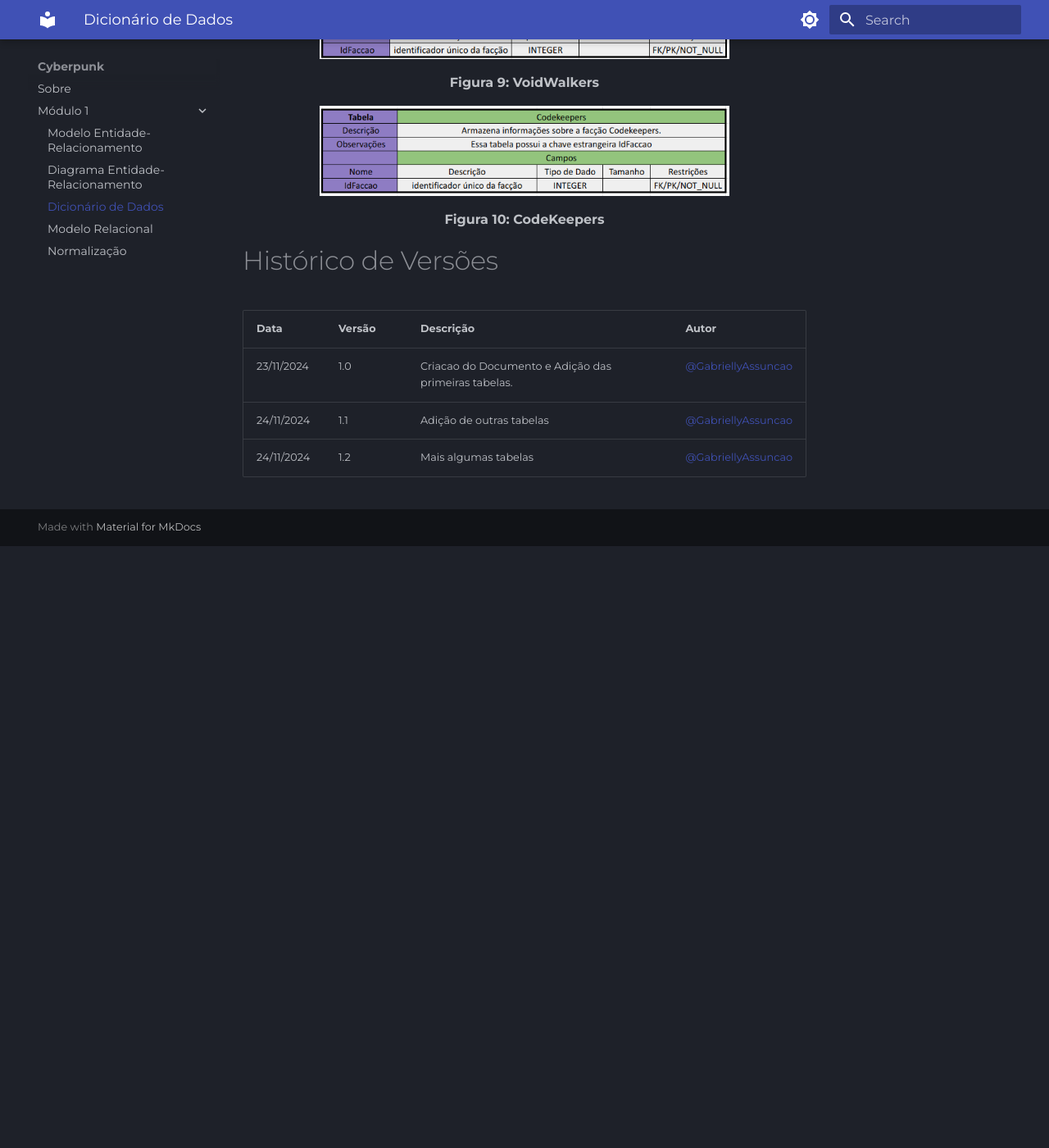
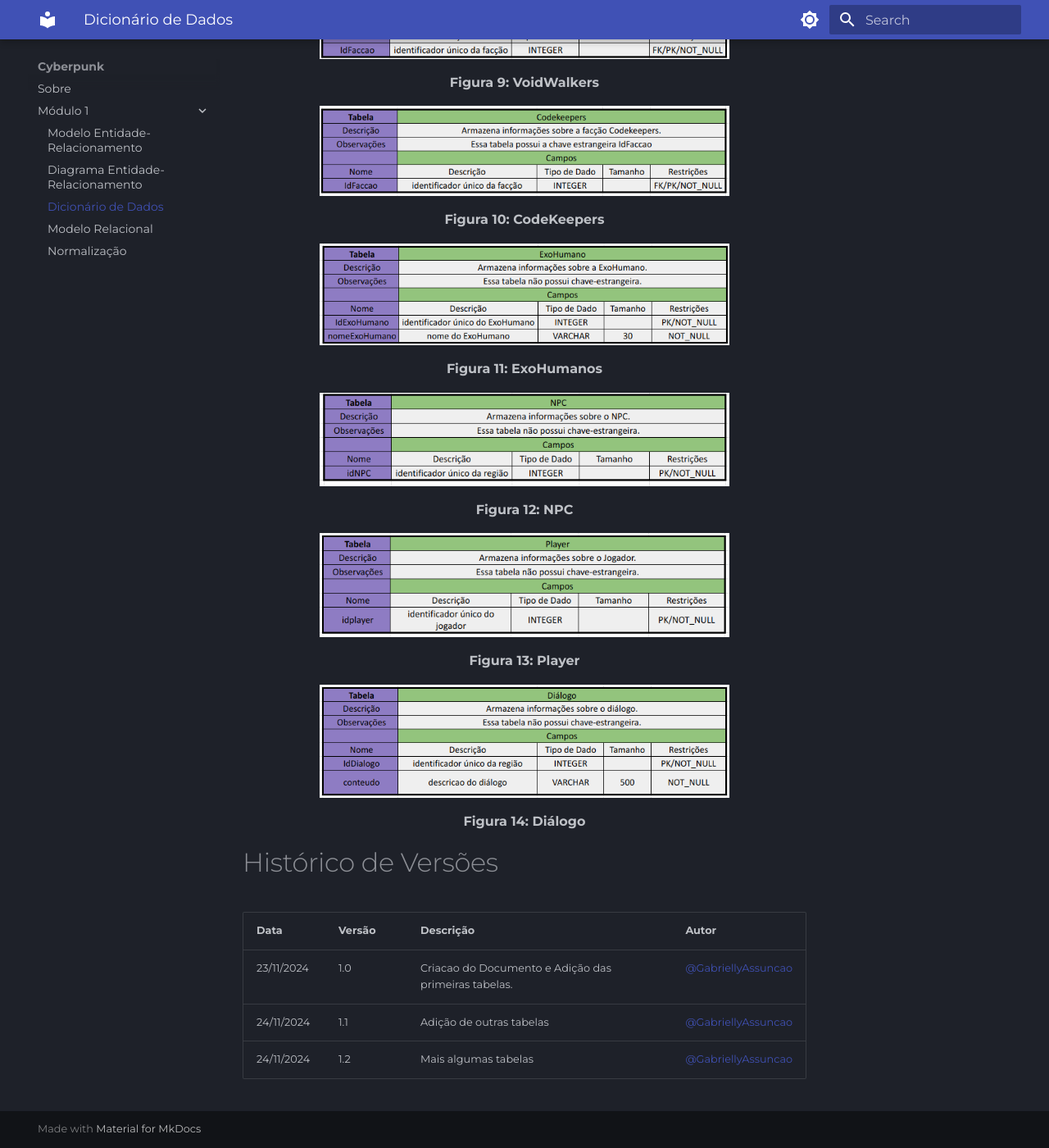
Before and after one commit to SBD1/2024.2-Cyberpunk, an MkDocs documentation site: the page built from docs/modulo1/Dicionario.md, in a window 1280 px wide and 1400 px high, scrolled down 2511 px. Shown: the whole window at 82% size. Built offline with MkDocs 1.6.1 and Material for MkDocs 9.7.7, drawn with Linux system fonts in a browser that asks for light colours; before the commit the page ends 3177 px from its top, so only the background shows below that.

Commit message:
adionando mais tabelas

```diff
--- a/docs/modulo1/Dicionario.md
+++ b/docs/modulo1/Dicionario.md
@@ -52,6 +52,26 @@
   <p><b>Figura 10: CodeKeepers</b></p>
 </div>
 
+<div align="center">
+  <img align="center" src="https://raw.githubusercontent.com/SBD1/2024.2-Cyberpunk/refs/heads/docs/docs/assets/dd-exo.png" alt="mapa" width="500" height="400">
+  <p><b>Figura 11: ExoHumanos</b></p>
+</div>
+
+<div align="center">
+  <img align="center" src="https://raw.githubusercontent.com/SBD1/2024.2-Cyberpunk/refs/heads/docs/docs/assets/dd-npc.png" alt="mapa" width="500" height="400">
+  <p><b>Figura 12: NPC</b></p>
+</div>
+
+<div align="center">
+  <img align="center" src="https://raw.githubusercontent.com/SBD1/2024.2-Cyberpunk/refs/heads/docs/docs/assets/dd-player.png" alt="mapa" width="500" height="400">
+  <p><b>Figura 13: Player</b></p>
+</div>
+
+<div align="center">
+  <img align="center" src="https://raw.githubusercontent.com/SBD1/2024.2-Cyberpunk/refs/heads/docs/docs/assets/dd-dialogo.png" alt="mapa" width="500" height="400">
+  <p><b>Figura 14: Diálogo</b></p>
+</div>
+
 # Histórico de Versões
 | Data       | Versão | Descrição   | Autor     |
 | ---------- | ------ | ----------- | --------- |
```
Also changed, not shown: docs/assets/dd-dialogo.png (added), docs/assets/dd-exo.png (added), docs/assets/dd-npc.png (added), docs/assets/dd-player.png (added).
